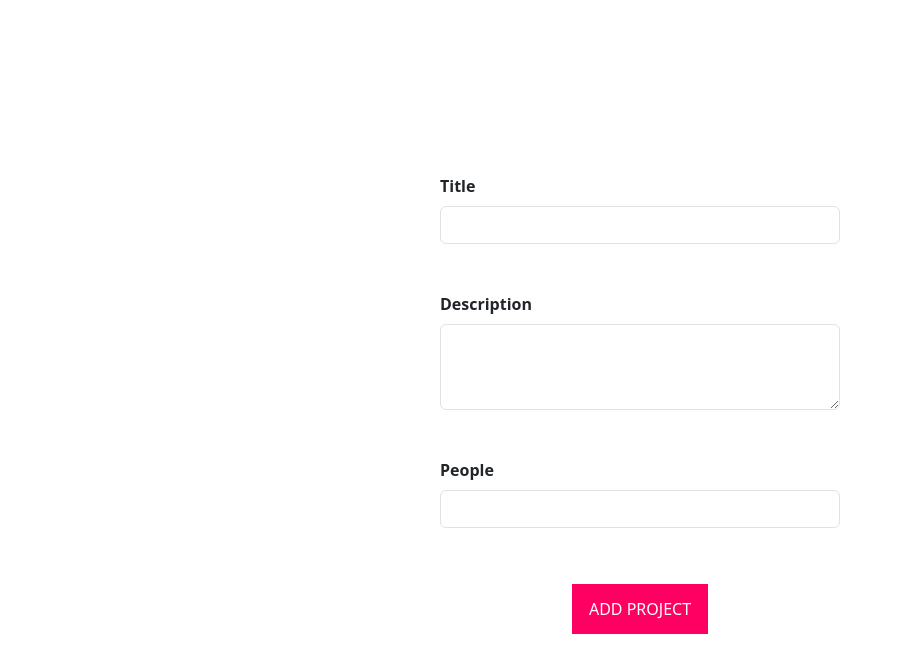
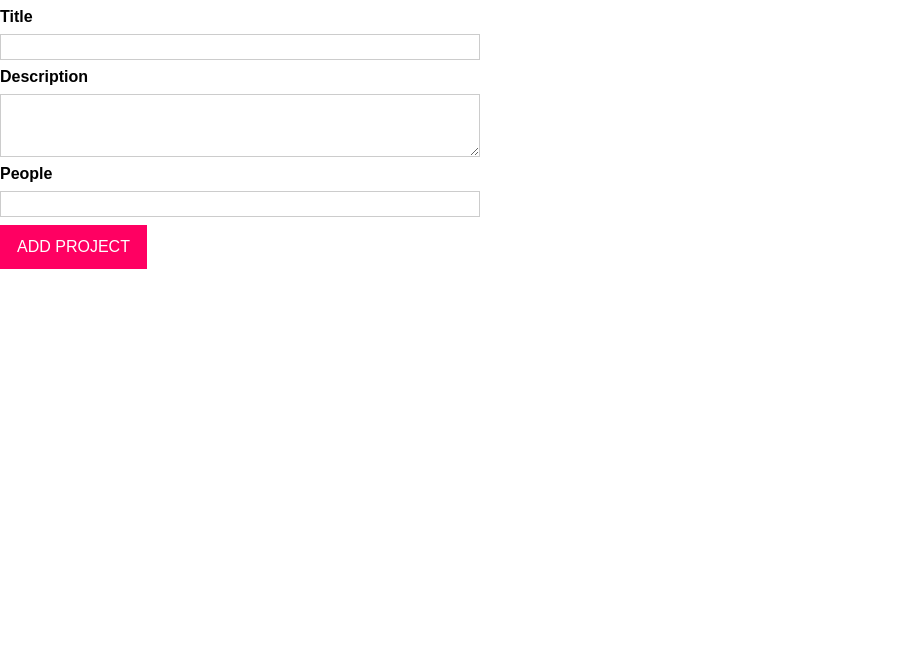
Before and after one commit to SarpAkgunduz/Understanding-TS, a website: page VanUTS/index.html in a window 1280 px wide. Shown: the whole page, without its empty margins (0-903 px from the left). Drawn offline with nearby package versions, Linux system fonts and the light colour scheme.

Commit message:
Last changes to set an event listener

```diff
--- a/VanUTS/app.css
+++ b/VanUTS/app.css
@@ -120,25 +120,8 @@ button:active {
 }
 
 #user-input {
-  height: auto; /* Formun yüksekliğini içeriğe göre yap */
-  display: flex; /* Flexbox etkinleştir */
-  flex-direction: column; /* Dikey hizala */
-  justify-content: center; /* Dikey ortala */
-  align-items: center; /* Yatay ortala */
-  gap: 1rem; /* Elemanlar arasında boşluk */
+  margin: 1rem;
+  padding: 1rem;
+  border: 1px solid #ff0062;
+  background: #f7f7f7;
 }
-
-#user-input {
-  width: 400px; /* Formun genişliği */
-  max-width: 600px; /* Form için maksimum genişlik */
-  margin: 0 auto; /* Ortalamak için */
-}
-
-#user-input .form-control {
-  max-width: 500px; /* Girdi alanlarının maksimum genişliği */
-  width: 100%; /* Küçük ekranlarda tam genişlik */
-}
-
-#user-input button {
-  margin-top: 1rem; /* Butonun üstüne boşluk ekle */
-}
--- a/VanUTS/index.html
+++ b/VanUTS/index.html
@@ -4,37 +4,39 @@
     <meta charset="UTF-8" />
     <meta name="viewport" content="width=device-width, initial-scale=1.0" />
     <meta http-equiv="X-UA-Compatible" content="ie=edge" />
-    <title>Project Manager</title>
-    <link
-      href="https://cdn.jsdelivr.net/npm/bootstrap@5.3.0-alpha3/dist/css/bootstrap.min.css"
-      rel="stylesheet"
-    />
+    <title>ProjectManager</title>
     <link rel="stylesheet" href="app.css" />
+    <script src="dist/app.js" defer></script>
   </head>
   <body>
-    <div class="container vh-100 d-flex align-items-center justify-content-center">
-      <form id="user-input" class="d-flex flex-column align-items-center justify-content-center">
-        <div class="mb-3 w-100">
-          <label for="title" class="form-label">Title</label>
-          <input type="text" id="title" class="form-control" />
+    <template id="project-input">
+      <form>
+        <div class="form-control">
+          <label for="title">Title</label>
+          <input type="text" id="title" />
         </div>
-        <div class="mb-3 w-100">
-          <label for="description" class="form-label">Description</label>
-          <textarea id="description" rows="3" class="form-control"></textarea>
+        <div class="form-control">
+          <label for="description">Description</label>
+          <textarea id="description" rows="3"></textarea>
         </div>
-        <div class="mb-3 w-100">
-          <label for="people" class="form-label">People</label>
-          <input
-            type="number"
-            id="people"
-            step="1"
-            min="0"
-            max="10"
-            class="form-control"
-          />
+        <div class="form-control">
+          <label for="people">People</label>
+          <input type="number" id="people" step="1" min="0" max="10" />
         </div>
         <button type="submit">ADD PROJECT</button>
       </form>
-    </div>
+    </template>
+    <template id="single-project">
+      <li></li>
+    </template>
+    <template id="project-list">
+      <section class="projects">
+        <header>
+          <h2></h2>
+        </header>
+        <ul></ul>
+      </section>
+    </template>
+    <div id="app"></div>
   </body>
 </html>
--- a/VanUTS/src/app.ts
+++ b/VanUTS/src/app.ts
@@ -38,7 +38,6 @@ class ProjectInput {
 
   private attach() {
     this.hostElement.insertAdjacentElement('afterbegin', this.element);
-       this.element.classList.add('d-flex', 'flex-column', 'align-items-center', 'justify-content-center');
   }
 }
 
```
Also changed, not shown: VanUTS/package.json (+11 -10 lines), VanUTS/tsconfig.json (+60 -104 lines), 2 other files. Lines whose indentation alone changed are shown as unchanged.
